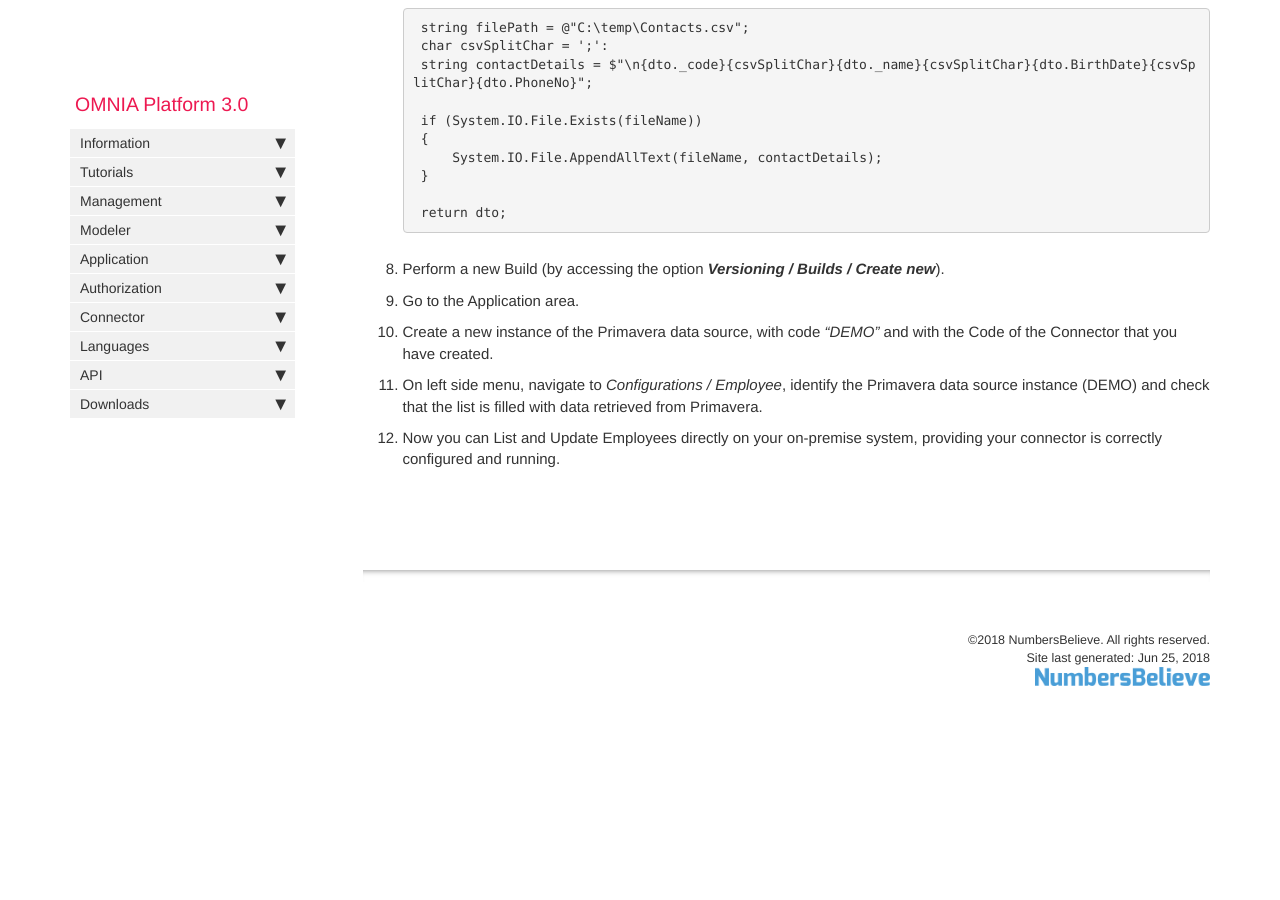
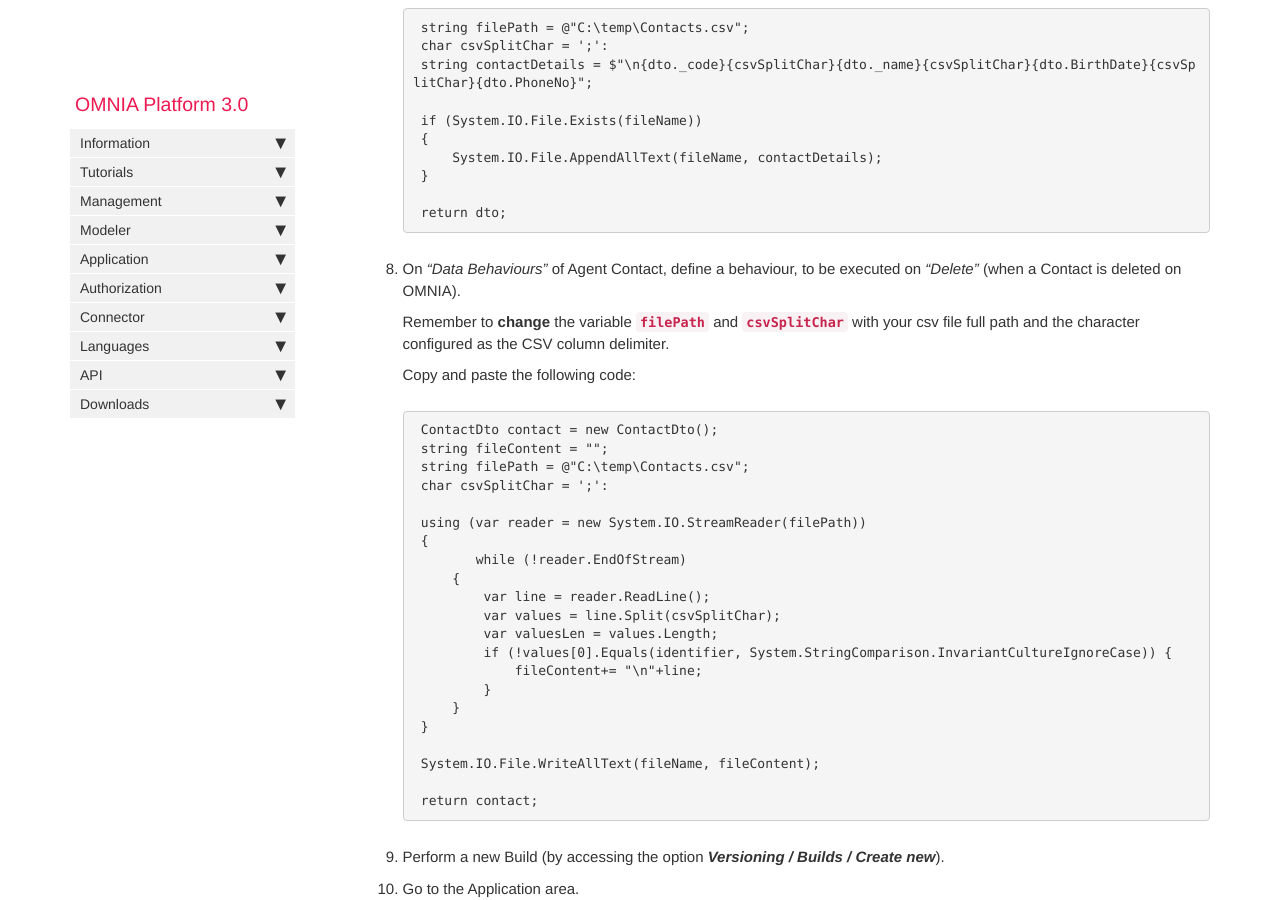
Before and after one commit to daniel8lopes/omnia3, a Jekyll site: the page built from docs/pages/omnia3/Tutorials/omnia3_connectortutorial.md, in a window 1280 px wide and 900 px high, scrolled down 4381 px. Built offline with Jekyll 4.4.1, drawn with Linux system fonts in a browser that asks for light colours; nearby versions of some CDN libraries; comment, search, counter and statistics services are not loaded; before the commit the page ends 5127 px from its top, so only the background shows below that.

Commit message:
Update omnia3_connectortutorial.md

````diff
--- a/docs/pages/omnia3/Tutorials/omnia3_connectortutorial.md
+++ b/docs/pages/omnia3/Tutorials/omnia3_connectortutorial.md
@@ -170,6 +170,36 @@ This tutorial assumes that you have created a OMNIA tenant ([click here to see h
     return dto;
     ```
 
+7. On *"Data Behaviours"* of Agent Contact, define a behaviour, to be executed on *"Delete"* (when a Contact is deleted on OMNIA).
+
+    Remember to **change** the variable **```filePath```** and **```csvSplitChar```**  with your csv file full path and the character configured as the CSV column delimiter.
+
+    Copy and paste the following code:
+
+    ```C#
+    ContactDto contact = new ContactDto();
+    string fileContent = "";
+    string filePath = @"C:\temp\Contacts.csv";
+    char csvSplitChar = ';':
+
+    using (var reader = new System.IO.StreamReader(filePath))
+    {
+    	while (!reader.EndOfStream)
+        {
+            var line = reader.ReadLine();
+            var values = line.Split(csvSplitChar);
+            var valuesLen = values.Length;
+            if (!values[0].Equals(identifier, System.StringComparison.InvariantCultureIgnoreCase)) {
+                fileContent+= "\n"+line;
+            }
+        }
+    }
+
+    System.IO.File.WriteAllText(fileName, fileContent);
+
+    return contact;
+    ```
+
 8. Perform a new Build (by accessing the option ***Versioning / Builds / Create new***).
 
 9. Go to the Application area.
````
